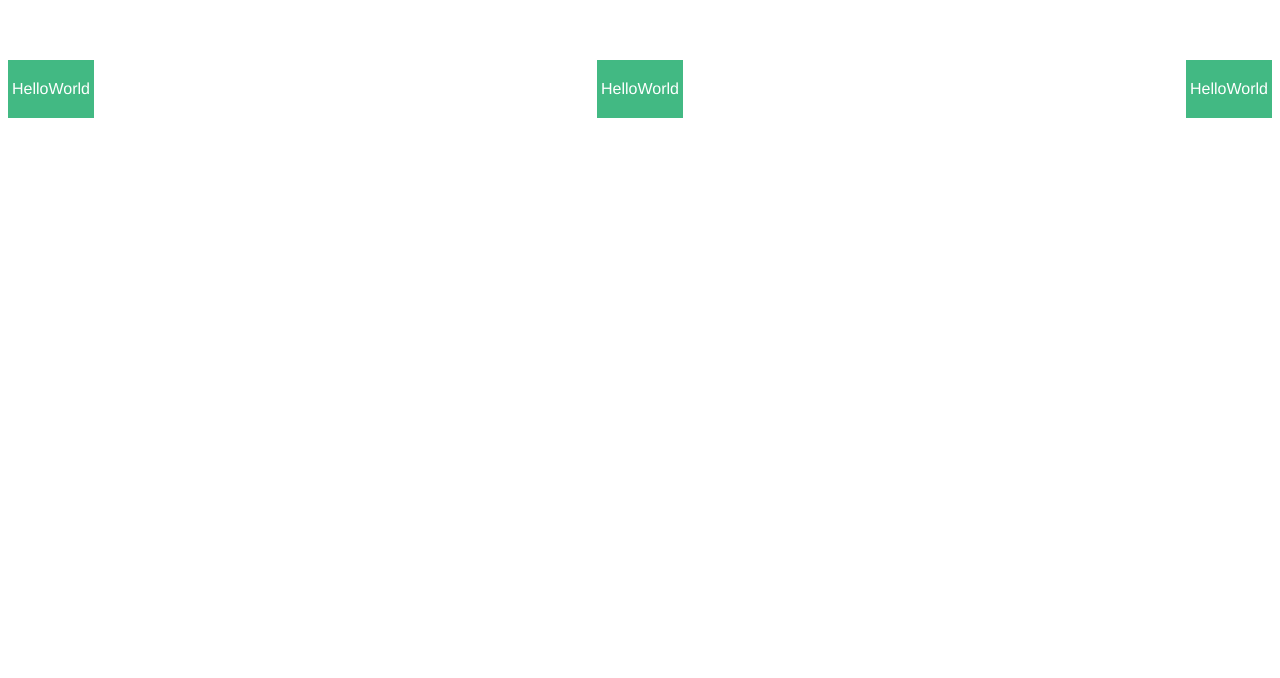
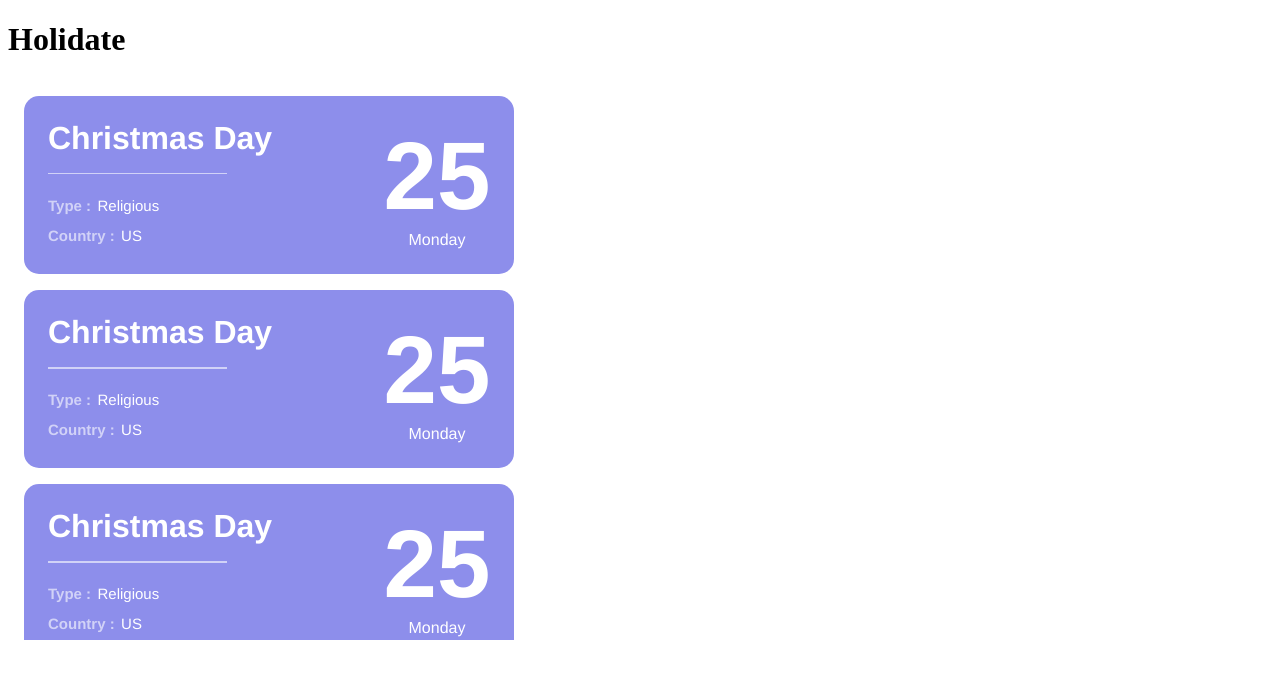
Before and after one commit to candicebr/WebProjet, a Vue app: page / in a window 1280 px wide. Shown: the top 678 px of the page. Built offline with nearby package versions, Linux system fonts and the light colour scheme; no server answers.

Commit message:
add holyday component + fetch api

```diff
--- a/public/index.html
+++ b/public/index.html
@@ -11,6 +11,7 @@
     <noscript>
       <strong>We're sorry but <%= htmlWebpackPlugin.options.title %> doesn't work properly without JavaScript enabled. Please enable it to continue.</strong>
     </noscript>
+    <h1>Holidate</h1>
     <div id="app"></div>
     <!-- built files will be auto injected -->
   </body>
--- a/src/App.vue
+++ b/src/App.vue
@@ -1,18 +1,21 @@
 <template>
   <div id="app">
-    <HelloWorld msg="Welcome to Your Vue.js App"/>
-    <HelloWorld/>
-    <HelloWorld/>
+    <Holiday msg="Welcome to Your Vue.js App"/>
+    <Holiday/>
+    <Holiday/>
+    <Holiday/>
+    <Holiday/>
+    <Holiday/>
   </div>
 </template>
 
 <script>
-import HelloWorld from './components/HelloWorld.vue'
+import Holiday from './components/Holiday.vue'
 
 export default {
   name: 'App',
   components: {
-    HelloWorld
+    Holiday
   }
 }
 </script>
@@ -23,9 +26,7 @@ export default {
   -webkit-font-smoothing: antialiased;
   -moz-osx-font-smoothing: grayscale;
   text-align: center;
-  color: #2c3e50;
-  margin-top: 60px;
-  display: flex;
-  justify-content: space-between;
+  max-height: 70vh;
+  overflow-y: scroll;
 }
 </style>
--- a/src/components/HelloWorld.vue
+++ /dev/null
@@ -1,25 +0,0 @@
-<template>
-  <div class="hello">
-    <p>HelloWorld</p>
-  </div>
-</template>
-
-<script>
-export default {
-  name: 'HelloWorld',
-  props: {
-    msg: String
-  }
-}
-</script>
-
-<!-- Add "scoped" attribute to limit CSS to this component only -->
-<style scoped>
-.hello {
-  background: #42b983;
-  padding: 4px;
-}
-p {
-  color: white;
-}
-</style>
--- /dev/null
+++ b/src/components/Holiday.vue
@@ -0,0 +1,86 @@
+<template>
+  <div class="holiday">
+    <div class="info">
+      <h1>Christmas Day</h1>
+      <div class="separation"></div>
+      <div class="more-info">
+        <div class="text-info">
+          <h4>Type : </h4>
+          <h5>Religious</h5>
+        </div>
+        <div class="text-info">
+          <h4>Country : </h4>
+          <h5>US</h5>
+        </div>
+      </div>
+    </div>
+    <div class="date">
+      <h1>25</h1>
+      <h5>Monday</h5>
+    </div>
+  </div>
+</template>
+
+<script>
+import { getHolidayData } from '@/services/api/holidayAPI.js'
+getHolidayData();
+
+export default {
+  name: 'Holiday',
+  props: {
+    msg: String
+  },
+  data() {
+    return {
+      holidaysData: []
+    }
+  },
+  methods: {
+    async retrieveHolidaysData() {
+      this.holidaysData = await getHolidayData()
+    }
+  }
+}
+</script>
+
+<!-- Add "scoped" attribute to limit CSS to this component only -->
+<style scoped>
+.holiday {
+  background: #8d8eeb;
+  padding: 1.5rem;
+  color : white;
+  display: flex;
+  justify-content: space-between;
+  align-items: center;
+  width: 35%;
+  border-radius: 15px;
+  margin: 1rem;
+}
+.separation {
+  background-color: rgba(255, 255, 255, 0.6);
+  height: 0.1rem;
+  width: 80%;
+  margin: 1rem 0 1rem 0;
+}
+.text-info {
+  display: flex;
+  align-items: baseline;
+  font-size: 15px;
+}
+h1 {
+  margin: 0;
+}
+h4 {
+  margin: 0.4rem 0.4rem 0.4rem 0;
+  font-weight: 700;
+  color: rgba(255, 255, 255, 0.6);
+}
+h5 {
+  margin: 0;
+  font-weight: lighter;
+  font-size: 1em;
+}
+.date h1 {
+  font-size: 6rem;
+}
+</style>
--- /dev/null
+++ b/src/services/api/holidayAPI.js
@@ -0,0 +1,16 @@
+const getHolidayData =
+    async function() {
+  const response = await fetch(
+      'https://holidays.abstractapi.com/v1/?api_key=e49df607b7784b9284a6224a821742cd&country=US&year=2020')
+  if (response.status == 200) {
+    // return response.json()
+    console.log(await response.json())
+  }
+  else {
+    new Error(response.statusText)
+  }
+}
+
+export {
+  getHolidayData
+}
```
